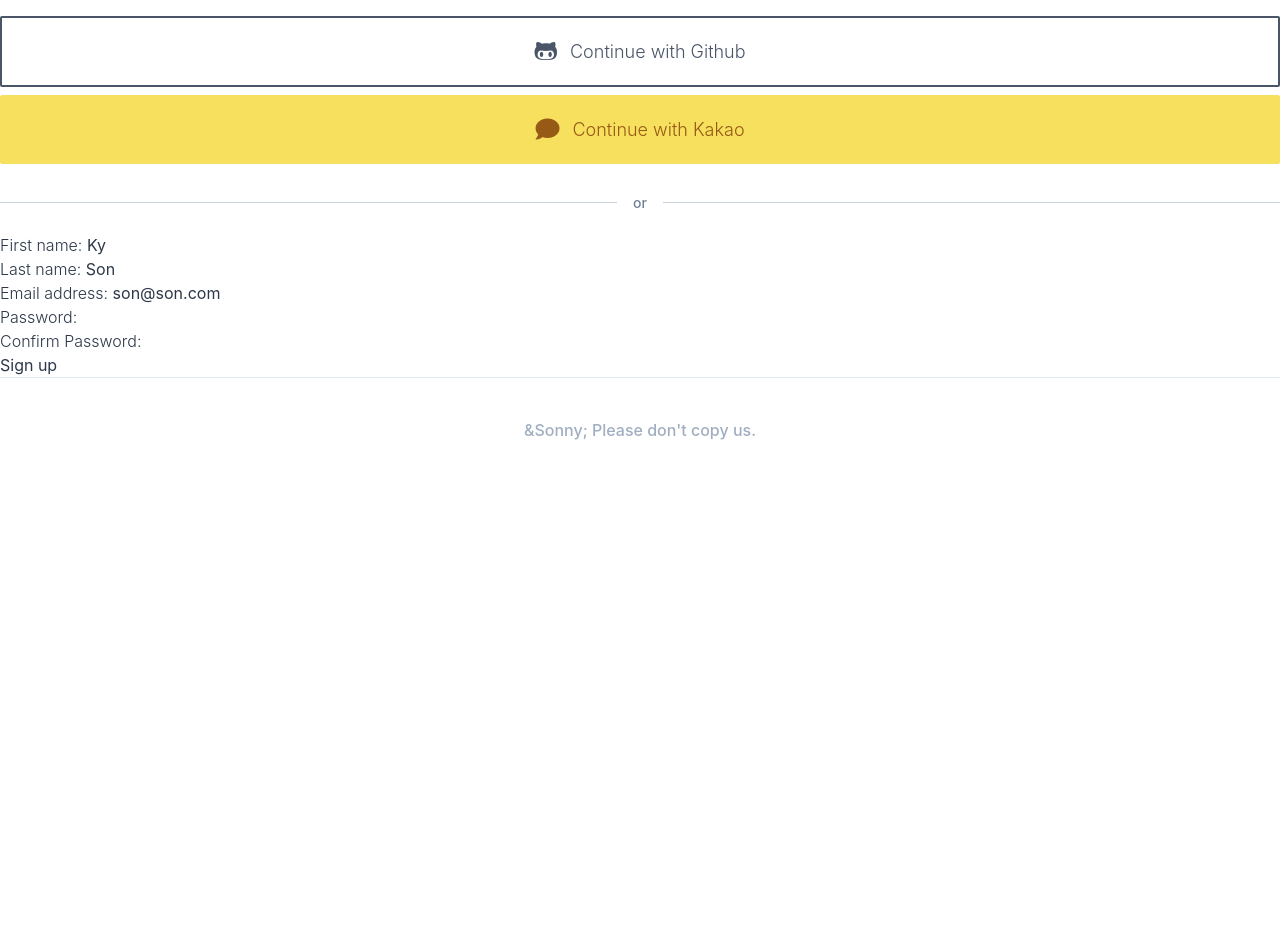
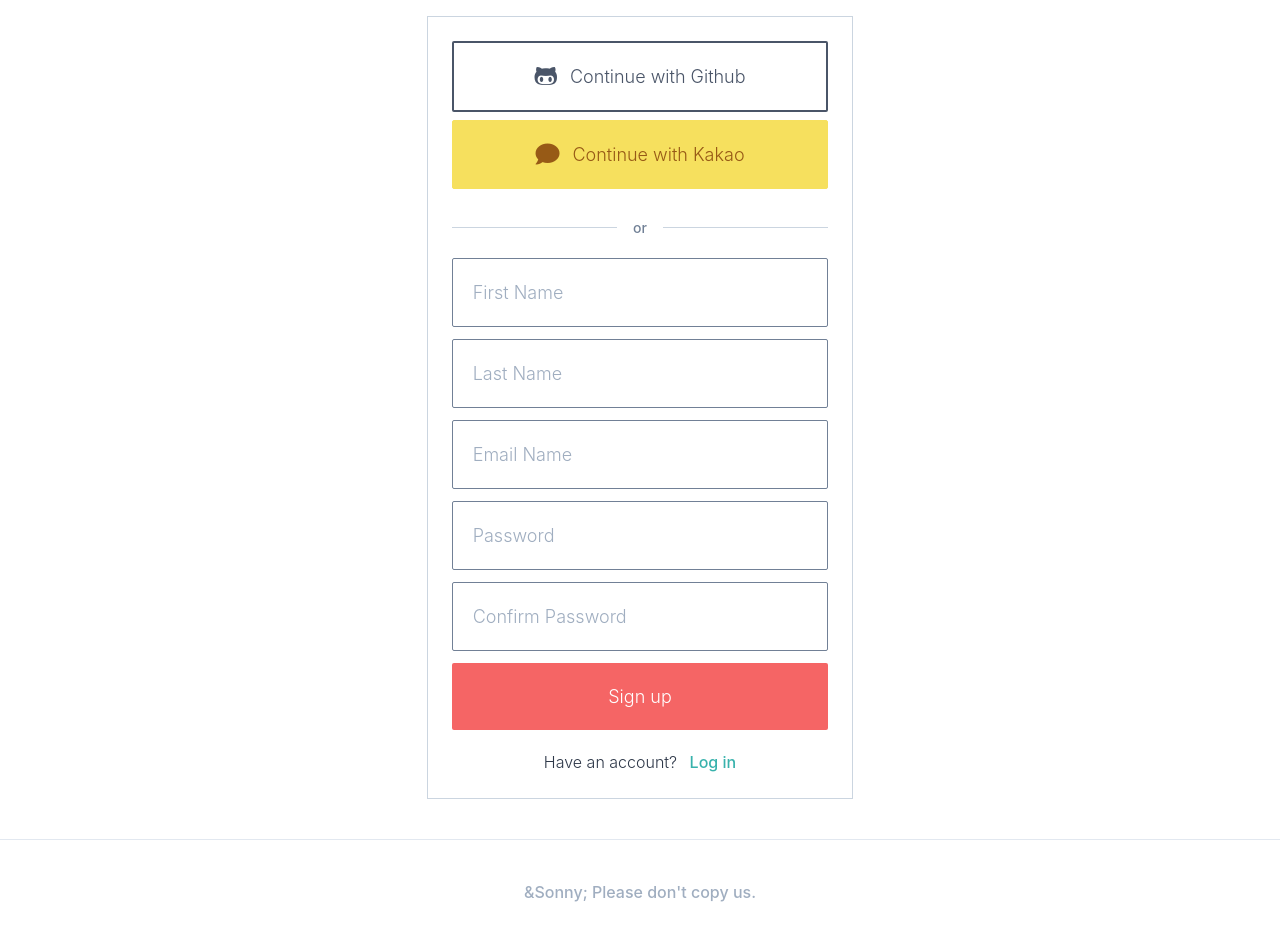
Before and after one commit to sonny-son/airbnb-clone, a Django app: page /users/signup in a window 1280 px wide. Shown: the part 80-1024 px from the top of the page. Before the commit the page ends 520 px from the top, so only its background shows below. Run offline with Django 3.2, Linux system fonts and the light colour scheme; some libraries are stand-ins or nearby versions.

Commit message:
Start SignUp CSS

```diff
--- a/assets/scss/styles.scss
+++ b/assets/scss/styles.scss
@@ -20,7 +20,7 @@
 }
 
 .input {
-  @apply rounded-sm py-5 font-light text-lg w-full text-left border border-gray-600 px-5;
+  @apply rounded-sm py-5 mb-3 font-light text-lg w-full text-left border border-gray-600 px-5;
   &:focus {
     @apply outline-none border-teal-500;
   }
--- a/templates/users/login.html
+++ b/templates/users/login.html
@@ -13,8 +13,8 @@
 
         <form method="POST" action="{% url "users:login" %}" class="w-full flex flex-col">
             {% csrf_token %}
-            <input type="email" placeholder="Email" class="input mb-3">
-            <input type="password" placeholder="Password" class="input mb-3">
+            {{form.email}}
+            {{form.password}}
             <button class="btn bg-red-500 text-white">Login</button>
         </form>
         <div class="mt-5">
--- a/templates/users/signup.html
+++ b/templates/users/signup.html
@@ -8,12 +8,21 @@
 {% endblock search-bar %}
 
 {% block content %}
+    <div class="container lg:w-5/12 md:w-1/2 xl:w-1/3 mx-auto my-10 flex flex-col items-center border p-6 border-gray-400">
+        {% include 'partials/social_login.html' %}
 
-    {% include 'partials/social_login.html' %}
-
-    <form method="POST" action="{% url "users:signup" %}">
-        {% csrf_token %}
-        {{form.as_p}}
-        <button>Sign up</button>
-    </form>
+        <form method="POST" action="{% url "users:signup" %}">
+            {% csrf_token %}
+            {{form.first_name}}
+            {{form.last_name}}
+            {{form.email}}
+            {{form.password}}
+            {{form.password1}}
+            <button class="btn bg-red-500 text-white">Sign up</button>
+        </form>
+        <div class="mt-5">
+            <span class="mr-2">Have an account?</span>
+            <a href="{% url 'users:login' %}" class="text-teal-500 font-medium">Log in</a>
+        </div>
+    </div>
 {% endblock content %}
--- a/users/forms.py
+++ b/users/forms.py
@@ -5,9 +5,15 @@
 
 class LoginForm(forms.Form):
 
-    email = forms.EmailField()
+    email = forms.EmailField(
+        widget=forms.EmailInput(attrs={"placeholder": "Email", "class": "input mb-3"})
+    )
     # passwordinput 비밀번호가 안보이게 가리게함
-    password = forms.CharField(widget=forms.PasswordInput)
+    password = forms.CharField(
+        widget=forms.PasswordInput(
+            attrs={"placeholder": "Password", "class": "input mb-3"}
+        )
+    )
 
     def clean(self):
         email = self.cleaned_data.get("email")
@@ -26,9 +32,26 @@
     class Meta:
         model = models.User
         fields = ("first_name", "last_name", "email")
+        widgets = {
+            "first_name": forms.TextInput(
+                attrs={"placeholder": "First Name", "class": "input"}
+            ),
+            "last_name": forms.TextInput(
+                attrs={"placeholder": "Last Name", "class": "input"}
+            ),
+            "email": forms.EmailInput(
+                attrs={"placeholder": "Email Name", "class": "input"}
+            ),
+        }
 
-    password = forms.CharField(widget=forms.PasswordInput)
-    password1 = forms.CharField(widget=forms.PasswordInput, label="Confirm Password")
+    password = forms.CharField(
+        widget=forms.PasswordInput(attrs={"placeholder": "Password", "class": "input"})
+    )
+    password1 = forms.CharField(
+        widget=forms.PasswordInput(
+            attrs={"placeholder": "Confirm Password", "class": "input"}
+        )
+    )
 
     def clean_password1(self):
         password = self.cleaned_data.get("password")
--- a/users/views.py
+++ b/users/views.py
@@ -33,7 +33,6 @@
     template_name = "users/signup.html"
     form_class = forms.SignUpForm
     success_url = reverse_lazy("core:home")
-    initial = {"first_name": "Ky", "last_name": "Son", "email": "son@son.com"}
 
     def form_valid(self, form):
         form.save()
```
Also changed, not shown: static/css/styles.css.
